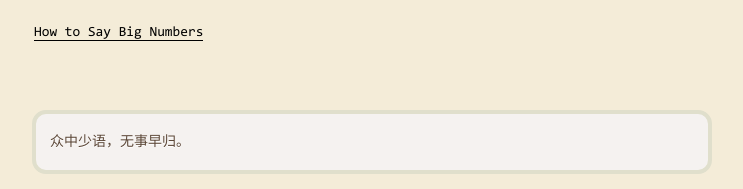
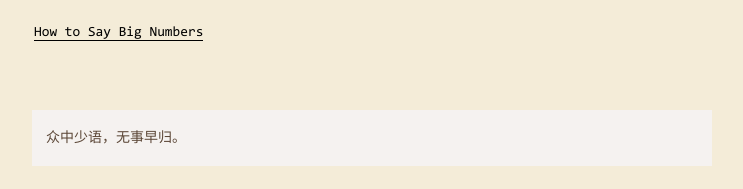
Before and after one commit to Suomea/Suomea.github.io, a Jekyll site: the page built from _posts/2020-08-26-英语学习第二天：常用单词及语法.md, in a window 1280 px wide. Shown: the part 4494-4683 px from the top of the page, without its empty margins (268-1011 px from the left). Built offline with Jekyll 4.4.1, drawn with Linux system fonts in a browser that asks for light colours.

```diff
--- a/static/css/post.css
+++ b/static/css/post.css
@@ -43,14 +43,6 @@
 .page-post blockquote {
   background-color: #f5f2f0;
   padding: 1em;
-  margin: 2em;
-  border-radius: 1em;
-  font-family: Consolas,Monaco,"Andale Mono",monospace;
-  border-width: 0.3em;
-  border-color: rgb(224, 223, 204);
-  border-style: solid;
-  text-shadow: 0 1px white;
-  overflow: auto;
 }
 
 .page-post a {
@@ -90,12 +82,13 @@
   line-height: 1;
 }
 .page-post code {
-  background-color: #f6f8fa;
+  background-color: #f5f2f0;
   word-break: break-all;
   padding: 0 4px;
   margin: 0 2px;
   border-radius: 4px;
   color: #666666;
+  font-family: Consolas,Monaco,"Andale Mono",monospace;
 }
 .page-post pre {
   font-size: 0;
@@ -109,8 +102,9 @@
   tab-size: 4;
 }
 .page-post pre code {
-  background-color: transparent;
+  background-color: #f5f2f0;
   font-size: 13px;
+  font-family: Consolas,Monaco,"Andale Mono",monospace;
   padding: 0;
   margin: 0;
   line-height: 1.6;
```
